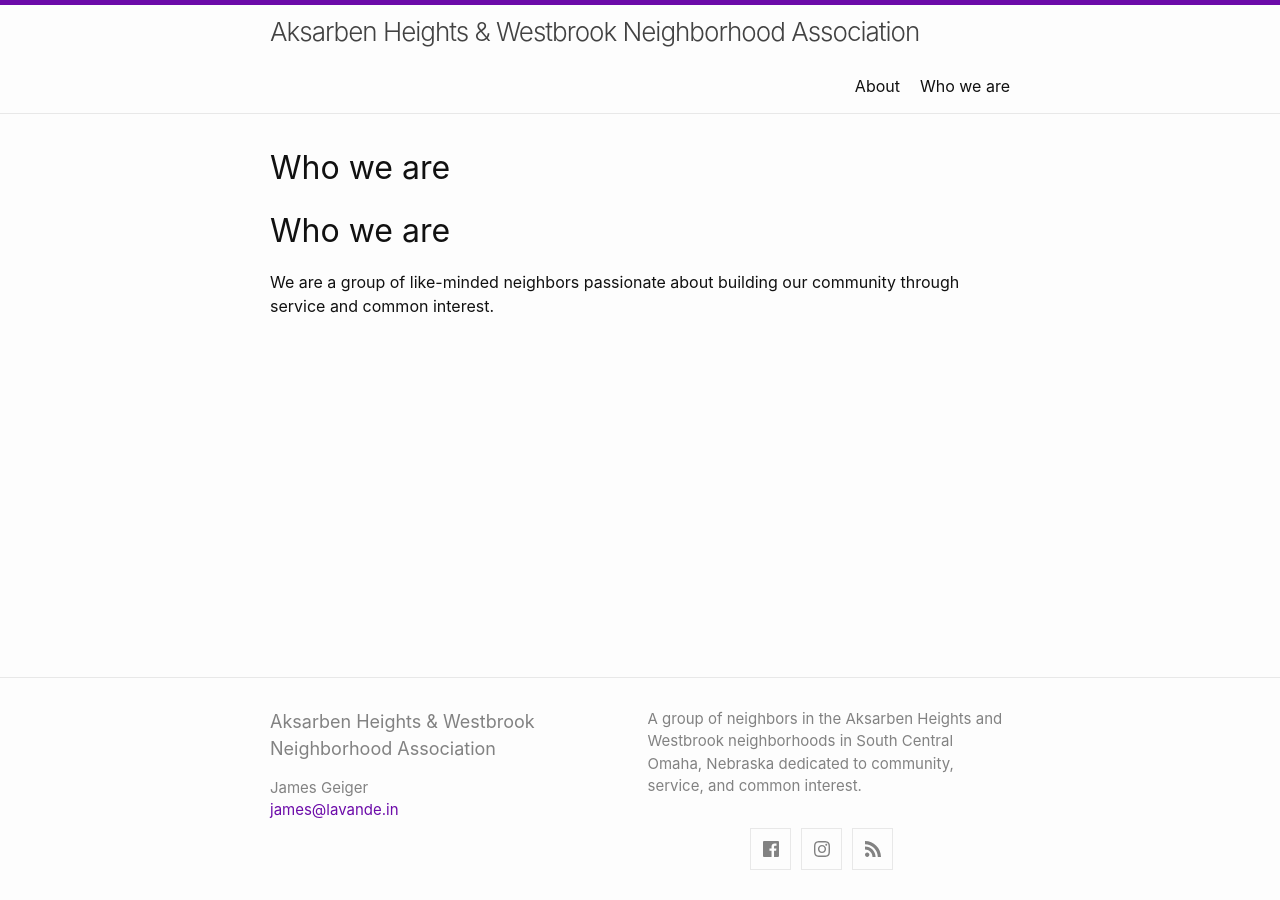
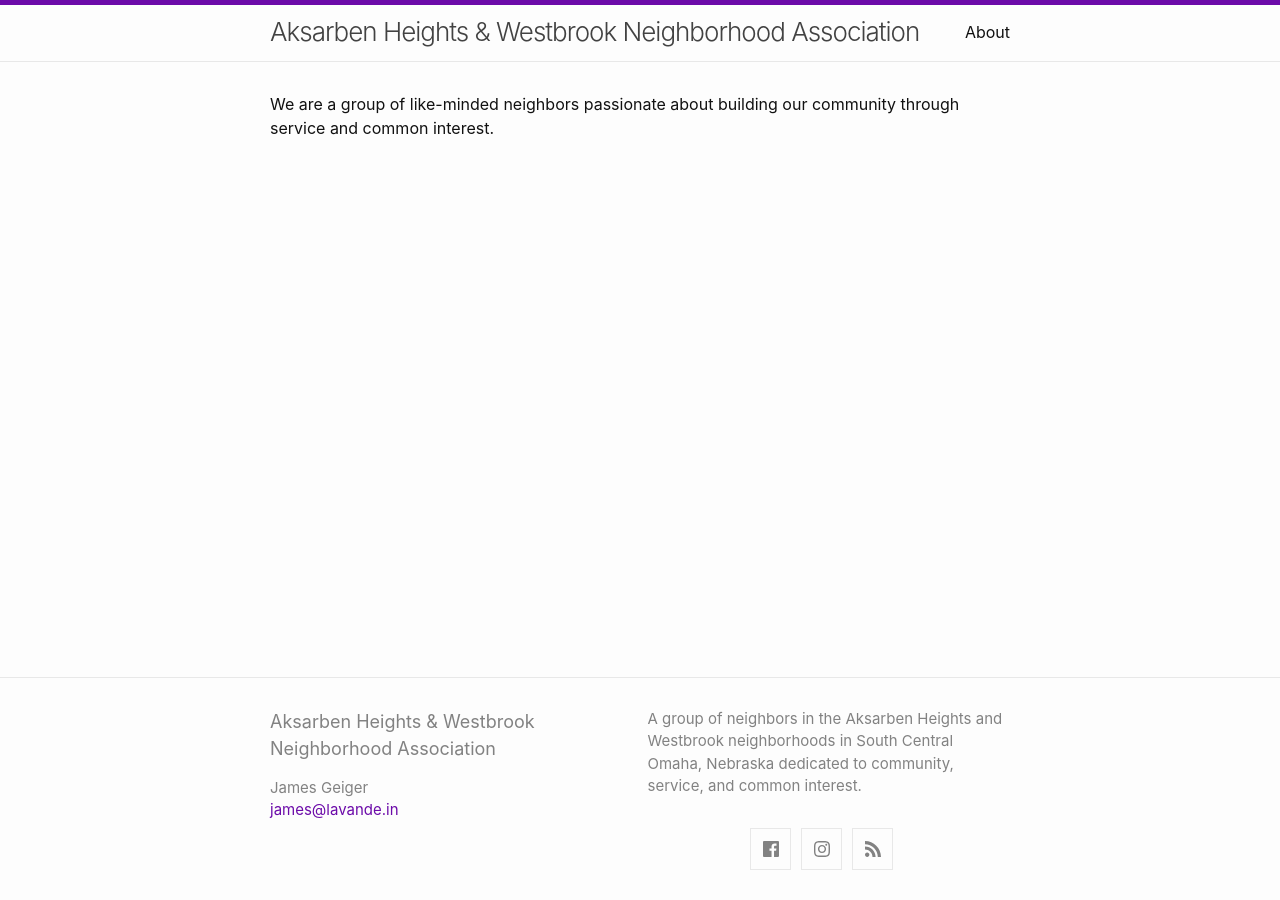
Before and after one commit to james-geiger/ahwna, a Jekyll site: the page built from index.md, in a window 1280 px wide. Built offline with Jekyll 4.4.1, drawn with Linux system fonts in a browser that asks for light colours; our own code applies the rules of GitHub Pages for plain Markdown files.

Commit message:
Update index.md

```diff
--- a/index.md
+++ b/index.md
@@ -8,5 +8,4 @@
 layout: home
 ---
 
-# Who we are
 We are a group of like-minded neighbors passionate about building our community through service and common interest.
```
